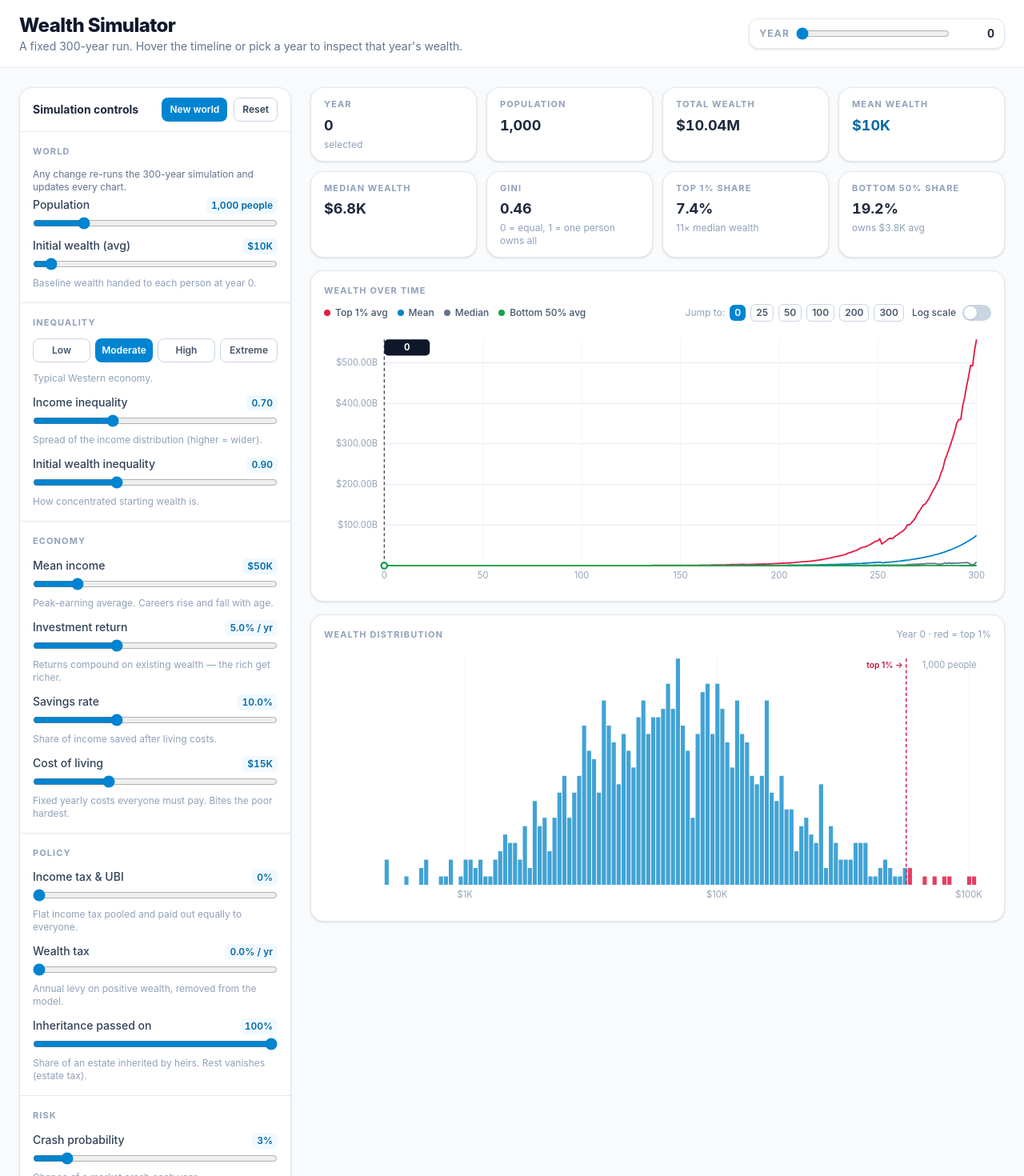
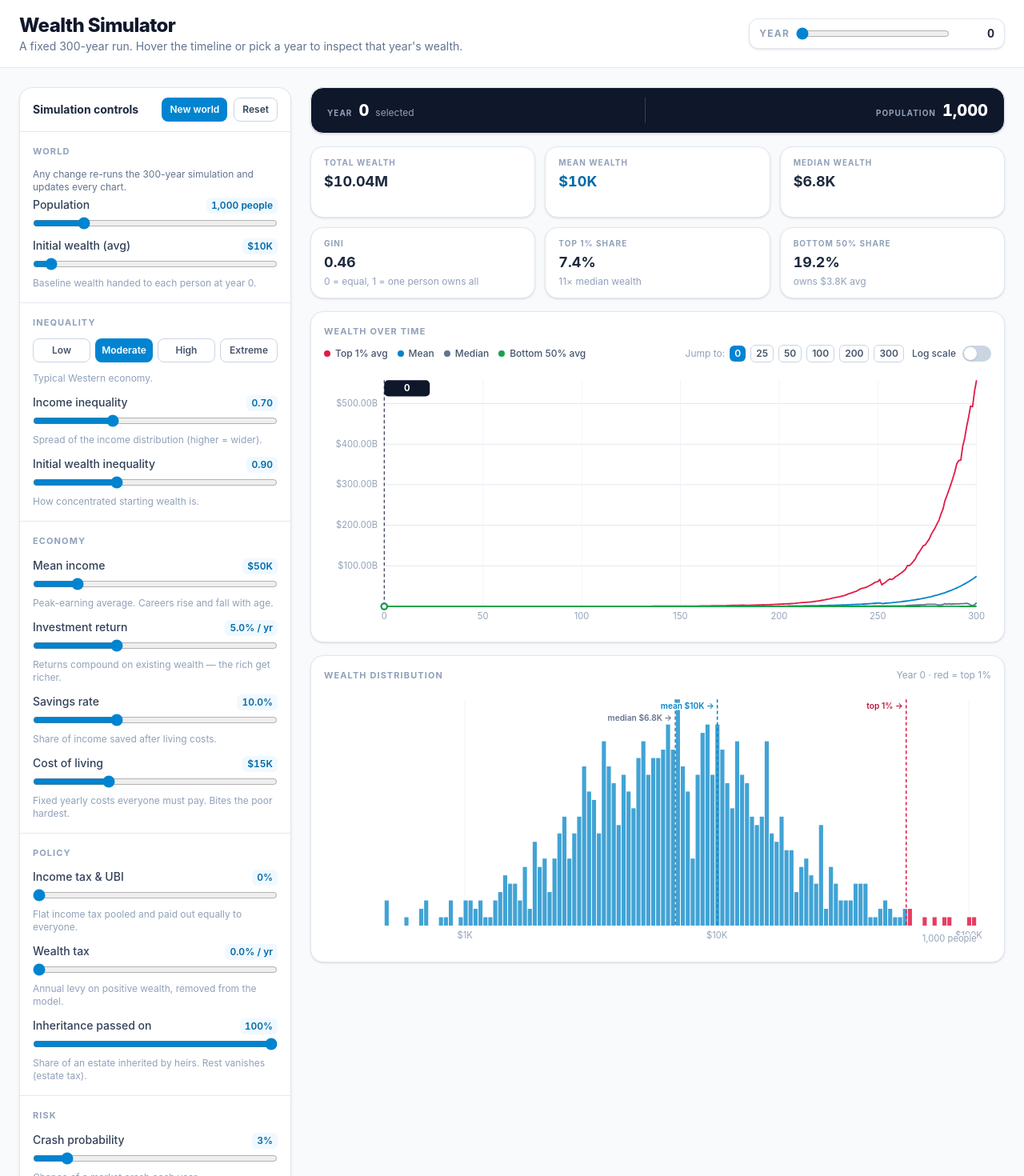
Before and after one commit to itswil/wealth-sim, a React (Vite) app: page / in a window 1280 px wide. Shown: the top 1470 px of the page at 80% size. Built offline with nearby package versions, Linux system fonts and the light colour scheme.

Commit message:
feat: restyle stats strip and label distribution lines

```diff
--- a/src/App.tsx
+++ b/src/App.tsx
@@ -6,26 +6,28 @@ import { formatMoney, formatMultiplier, formatNumber, formatPercent } from "./li
 
 const YEAR_PRESETS = [0, 25, 50, 100, 200, MAX_YEAR];
 
-function StatCard({
-  label,
-  value,
-  sub,
-  accent = false,
-}: {
+interface StatItem {
   label: string;
   value: string;
   sub?: string;
   accent?: boolean;
-}) {
+}
+
+function StatCard({ items }: { items: StatItem[] }) {
+  const item = items[0];
   return (
-    <div className="rounded-2xl border border-slate-200 bg-white px-4 py-3 shadow-sm">
-      <p className="text-[11px] font-bold tracking-widest text-slate-400 uppercase">{label}</p>
+    <div className="h-full rounded-2xl border border-slate-200 bg-white px-4 py-3 shadow-sm">
+      <p className="text-[10px] font-bold tracking-widest text-slate-400 uppercase whitespace-nowrap">
+        {item.label}
+      </p>
       <p
-        className={`mt-1 text-lg font-bold tabular-nums ${accent ? "text-sky-700" : "text-slate-800"}`}
+        className={`mt-0.5 text-lg font-bold tabular-nums whitespace-nowrap ${
+          item.accent ? "text-sky-700" : "text-slate-800"
+        }`}
       >
-        {value}
+        {item.value}
       </p>
-      {sub ? <p className="mt-0.5 text-xs text-slate-400">{sub}</p> : null}
+      {item.sub ? <p className="mt-0.5 text-xs text-slate-400">{item.sub}</p> : null}
     </div>
   );
 }
@@ -130,34 +132,62 @@ function App() {
         </aside>
 
         <section className="min-w-0 space-y-4">
-          <div className="grid grid-cols-2 gap-3 sm:grid-cols-4">
+          <div className="flex items-center justify-between gap-3 rounded-2xl border border-slate-200 bg-slate-900 px-5 py-3 text-white shadow-sm">
+            <div className="flex items-baseline gap-2">
+              <span className="text-[10px] font-bold tracking-widest text-slate-400 uppercase">
+                Year
+              </span>
+              <span className="text-xl font-extrabold tabular-nums">
+                {formatNumber(stats.year)}
+              </span>
+              <span className="text-xs text-slate-400">
+                {hoverYear !== null ? "hovering" : "selected"}
+              </span>
+            </div>
+            <div className="h-8 w-px bg-slate-700" />
+            <div className="flex items-baseline gap-2">
+              <span className="text-[10px] font-bold tracking-widest text-slate-400 uppercase">
+                Population
+              </span>
+              <span className="text-xl font-extrabold tabular-nums">
+                {formatNumber(snapshots[0].sorted.length)}
+              </span>
+            </div>
+          </div>
+
+          <div className="grid grid-cols-2 gap-3 sm:grid-cols-3 auto-rows-fr">
+            <StatCard items={[{ label: "Total wealth", value: formatMoney(stats.total) }]} />
+            <StatCard items={[{ label: "Mean wealth", value: formatMoney(stats.mean), accent: true }]} />
+            <StatCard items={[{ label: "Median wealth", value: formatMoney(stats.median) }]} />
             <StatCard
-              label="Year"
-              value={formatNumber(stats.year)}
-              sub={hoverYear !== null ? "hovering" : "selected"}
-            />
-            <StatCard label="Population" value={formatNumber(snapshots[0].sorted.length)} />
-            <StatCard label="Total wealth" value={formatMoney(stats.total)} />
-            <StatCard label="Mean wealth" value={formatMoney(stats.mean)} accent />
-            <StatCard label="Median wealth" value={formatMoney(stats.median)} />
-            <StatCard
-              label="Gini"
-              value={stats.gini.toFixed(2)}
-              sub="0 = equal, 1 = one person owns all"
+              items={[
+                {
+                  label: "Gini",
+                  value: stats.gini.toFixed(2),
+                  sub: "0 = equal, 1 = one person owns all",
+                },
+              ]}
             />
             <StatCard
-              label="Top 1% share"
-              value={formatPercent(stats.top1Share)}
-              sub={
-                stats.median > 0
-                  ? `${formatMultiplier(stats.top1Avg / stats.median)} median wealth`
-                  : undefined
-              }
+              items={[
+                {
+                  label: "Top 1% share",
+                  value: formatPercent(stats.top1Share),
+                  sub:
+                    stats.median > 0
+                      ? `${formatMultiplier(stats.top1Avg / stats.median)} median wealth`
+                      : undefined,
+                },
+              ]}
             />
             <StatCard
-              label="Bottom 50% share"
-              value={formatPercent(stats.bottom50Share)}
-              sub={stats.median > 0 ? `owns ${formatMoney(stats.bottom50Avg)} avg` : undefined}
+              items={[
+                {
+                  label: "Bottom 50% share",
+                  value: formatPercent(stats.bottom50Share),
+                  sub: stats.median > 0 ? `owns ${formatMoney(stats.bottom50Avg)} avg` : undefined,
+                },
+              ]}
             />
           </div>
 
@@ -230,7 +260,7 @@ function App() {
                 : `Year ${activeYear} · red = top 1%`
             }
           >
-            <WealthDistribution sorted={sorted} />
+            <WealthDistribution sorted={sorted} mean={stats.mean} median={stats.median} />
           </Card>
         </section>
       </main>
--- a/src/components/Charts.tsx
+++ b/src/components/Charts.tsx
@@ -210,9 +210,11 @@ export function TimeSeriesChart({
 
 export interface DistributionProps {
   sorted: Float64Array;
+  mean: number;
+  median: number;
 }
 
-export function WealthDistribution({ sorted }: DistributionProps) {
+export function WealthDistribution({ sorted, mean, median }: DistributionProps) {
   const W = 820;
   const H = 320;
   const PL = 74;
@@ -300,16 +302,93 @@ export function WealthDistribution({ sorted }: DistributionProps) {
           fontSize={10}
           fill="#be123c"
           fontWeight={600}
+          paintOrder="stroke"
+          stroke="#ffffff"
+          strokeWidth={3}
+          strokeLinejoin="round"
         >
           top 1% →
         </text>
       ) : null}
+      {mean > 0 ? (
+        <line
+          x1={logX(mean)}
+          y1={PT}
+          x2={logX(mean)}
+          y2={H - PB}
+          stroke="#0284c7"
+          strokeWidth={1.5}
+          strokeDasharray="4 3"
+        />
+      ) : null}
+      {median > 0 ? (
+        <line
+          x1={logX(median)}
+          y1={PT}
+          x2={logX(median)}
+          y2={H - PB}
+          stroke="#64748b"
+          strokeWidth={1.5}
+          strokeDasharray="4 3"
+        />
+      ) : null}
+      {mean > 0 ? (
+        <text
+          x={Math.max(PL, logX(mean) - 4)}
+          y={PT + 12}
+          textAnchor="end"
+          fontSize={10}
+          fill="#0284c7"
+          fontWeight={600}
+          paintOrder="stroke"
+          stroke="#ffffff"
+          strokeWidth={3}
+          strokeLinejoin="round"
+        >
+          mean {formatMoney(mean)} →
+        </text>
+      ) : null}
+      {median > 0 ? (
+        <text
+          x={Math.max(PL, logX(median) - 4)}
+          y={PT + 26}
+          textAnchor="end"
+          fontSize={10}
+          fill="#64748b"
+          fontWeight={600}
+          paintOrder="stroke"
+          stroke="#ffffff"
+          strokeWidth={3}
+          strokeLinejoin="round"
+        >
+          median {formatMoney(median)} →
+        </text>
+      ) : null}
       {negatives > 0 ? (
-        <text x={PL} y={H - 8} fontSize={11} fill="#e11d48">
+        <text
+          x={PL}
+          y={H - 8}
+          fontSize={11}
+          fill="#e11d48"
+          paintOrder="stroke"
+          stroke="#ffffff"
+          strokeWidth={3}
+          strokeLinejoin="round"
+        >
           {negatives.toLocaleString()} in debt
         </text>
       ) : null}
-      <text x={PL + innerW} y={PT + 12} fontSize={11} fill="#94a3b8" textAnchor="end">
+      <text
+        x={PL + innerW}
+        y={H - 8}
+        fontSize={11}
+        fill="#94a3b8"
+        textAnchor="end"
+        paintOrder="stroke"
+        stroke="#ffffff"
+        strokeWidth={3}
+        strokeLinejoin="round"
+      >
         {n.toLocaleString()} people
       </text>
     </svg>
```
